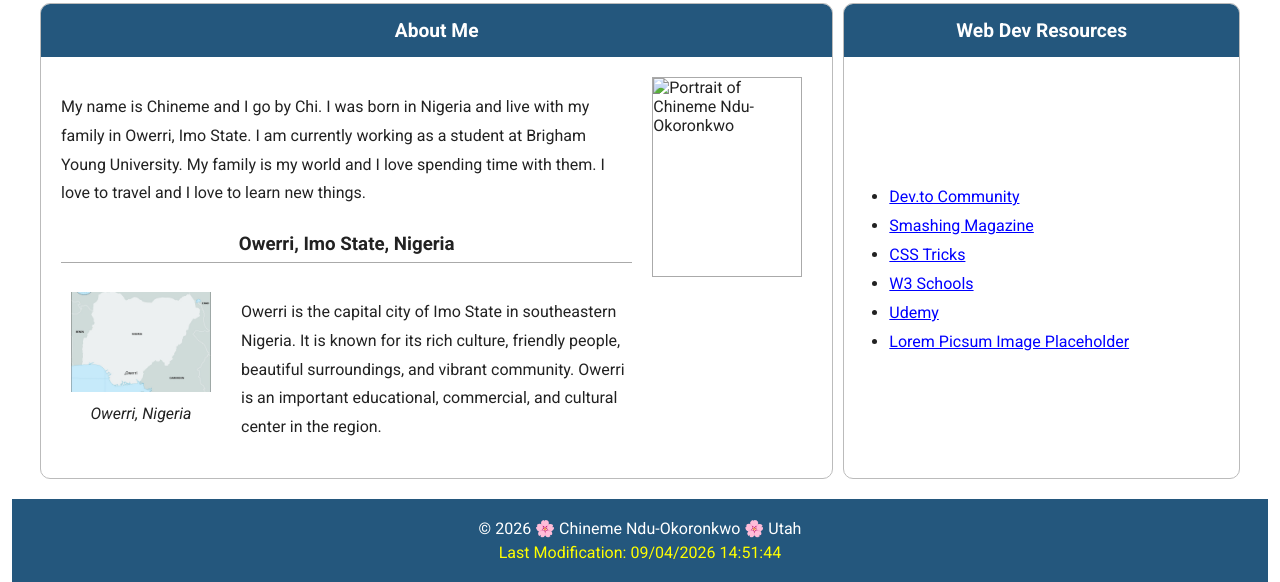
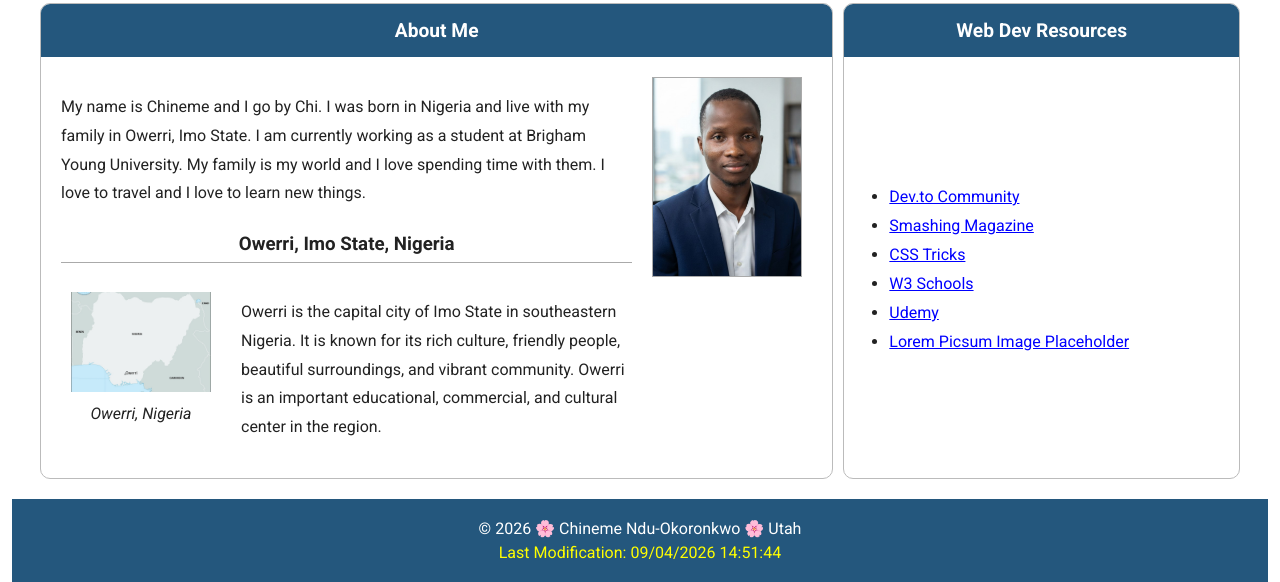
Before and after one commit to Ceezamark/wdd131, a plain HTML site: page index.html in a window 1280 px wide. Shown: the part 225-807 px from the top of the page. Drawn offline with Linux system fonts and the light colour scheme.

Commit message:
fouth commit

```diff
--- a/index.html
+++ b/index.html
@@ -76,7 +76,7 @@
                     </div>
 
                     <img class="profile"
-                        src="images/chineme.png"
+                        src="images/chineme.jpg"
                         alt="Portrait of Chineme Ndu-Okoronkwo">
 
                 </div>
```
